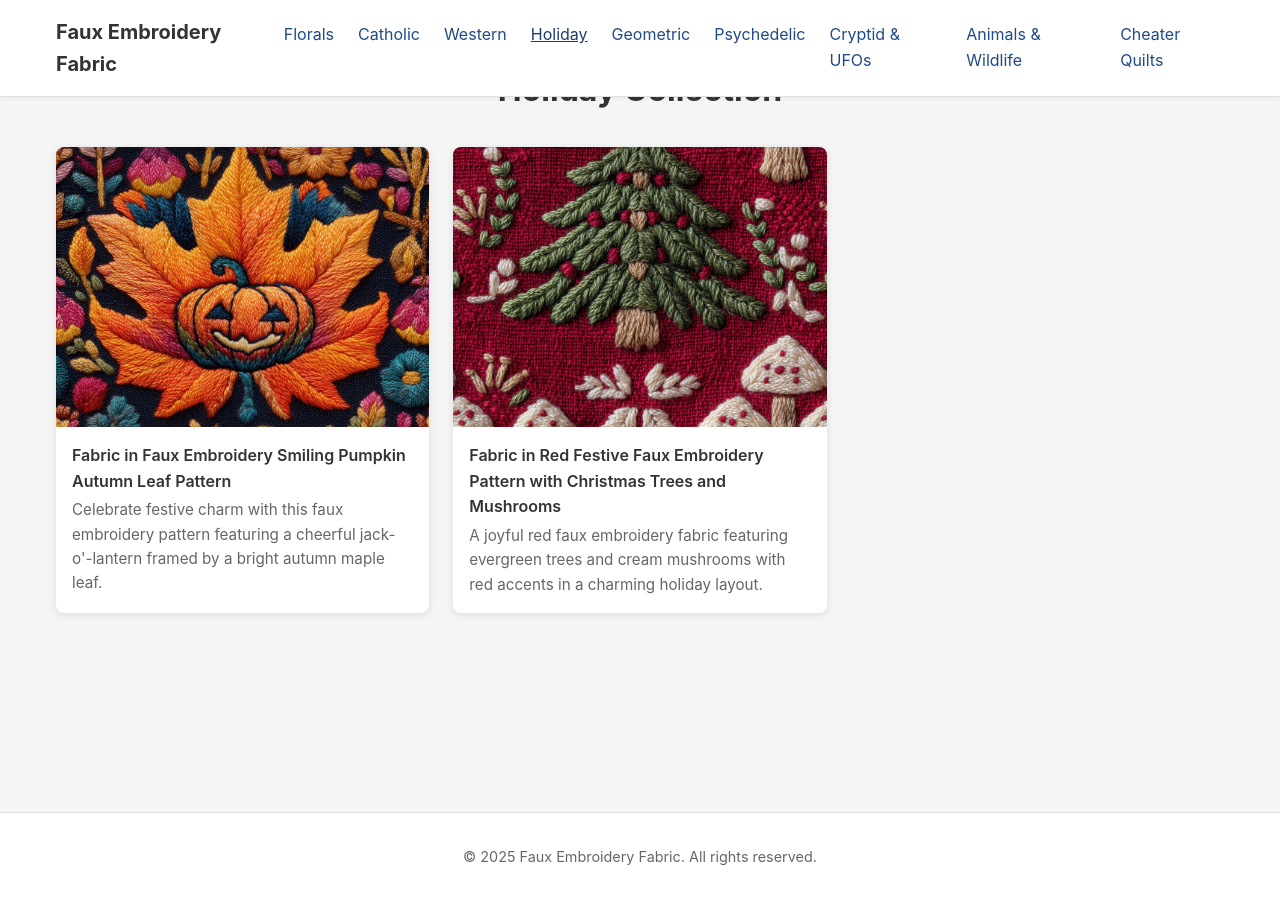
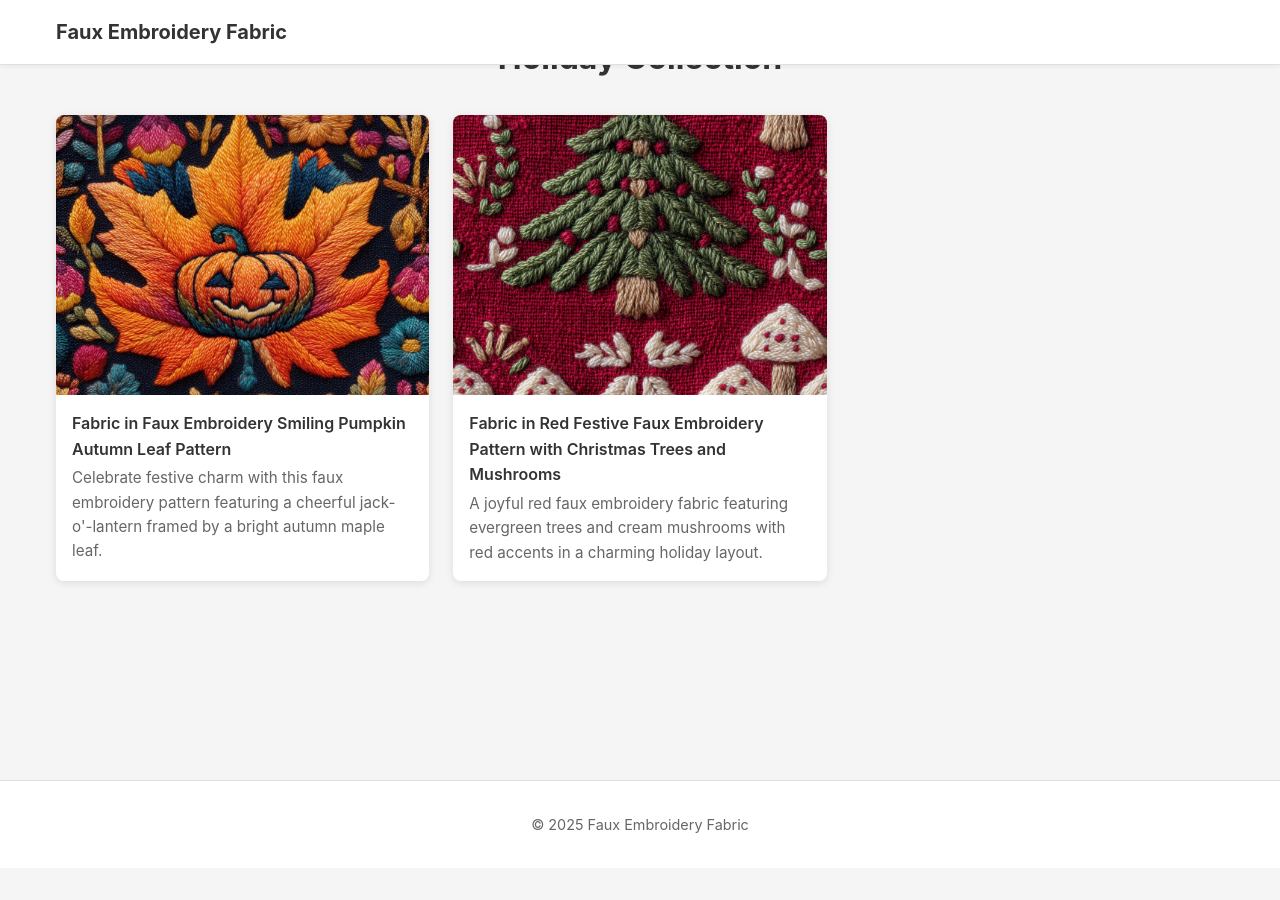
Before and after one commit to Nickpanek/fauxembroideryfabric, a Jekyll site: the page built from collections/holiday/index.html, in a window 1280 px wide and 900 px high, scrolled down 65 px. Built offline with Jekyll 4.4.1, drawn with Linux system fonts in a browser that asks for light colours; after the commit the page ends 933 px from its top, so only the background shows below that.

Commit message:
Update index.html

```diff
--- a/collections/holiday/index.html
+++ b/collections/holiday/index.html
@@ -1,55 +1,130 @@
 ---
+
+
 layout: null
+
+
 title: Holiday Collection
+
+
 permalink: /collections/holiday/
+
+
 ---
+
+
 <!DOCTYPE html>
+
+
 <html lang="en">
+
+
 <head>
+
+
   <meta charset="UTF-8">
-  <title>Holiday Faux-Embroidery Patterns | {{ site.title }}</title>
-  <meta name="description" content="Festive and seasonal faux-embroidery fabric designs for Christmas, Halloween, Easter, and more.">
+
+
+  <title>{{ page.title }} | {{ site.title }}</title>
+
+
+  <meta name="description" content="Holiday, festive, and seasonal faux embroidery fabric patterns.">
+
+
   <link rel="canonical" href="{{ page.url | absolute_url }}">
+
+
   <link rel="stylesheet" href="{{ '/assets/css/style.css' | relative_url }}">
+
+
 </head>
+
+
 <body>
+
+
   <header>
+
+
     <nav>
+
+
       <a href="{{ '/' | relative_url }}" class="logo">{{ site.title }}</a>
-      <div class="nav-links">
-        <a href="{{ '/collections/florals'   | relative_url }}">Florals</a>
-        <a href="{{ '/collections/catholic'  | relative_url }}">Catholic</a>
-        <a href="{{ '/collections/western'   | relative_url }}">Western</a>
-        <a href="{{ '/collections/holiday'   | relative_url }}" class="active">Holiday</a>
-        <a href="{{ '/collections/geometric' | relative_url }}">Geometric</a>
-        <a href="{{ '/collections/psychedelic'  | relative_url }}">Psychedelic</a>
-        <a href="{{ '/collections/cryptid-ufo'  | relative_url }}">Cryptid &amp; UFOs</a>
-        <a href="{{ '/collections/animals-wildlife' | relative_url }}">Animals &amp; Wildlife</a>
-        <a href="{{ '/collections/cheater-quilts'   | relative_url }}">Cheater Quilts</a>
-      </div>
+
+
     </nav>
+
+
   </header>
 
+
+
+
+
   <main>
+
+
     <h1 style="text-align:center;margin:2rem 0;">Holiday Collection</h1>
-    {% assign items = site.patterns | where: 'collection_slug', 'holiday' | sort: 'lastmod' | reverse %}
+
+
+    {% assign items = site.patterns | where: "collection_slug", "holiday" | sort: "lastmod" | reverse %}
+
+
     {% if items and items.size > 0 %}
+
+
     <div class="pattern-grid">
+
+
       {% for p in items %}
+
+
       <a href="{{ p.url | relative_url }}" class="pattern-card">
+
+
         <img src="{{ site.baseurl }}/assets/images/{{ p.thumb | default: p.image }}" alt="{{ p.title | escape }}" loading="lazy" width="300" height="300">
+
+
         <h3>{{ p.title }}</h3>
+
+
         <p>{{ p.description }}</p>
+
+
       </a>
+
+
       {% endfor %}
+
+
     </div>
+
+
     {% else %}
-      <p style="text-align:center;color:#666;">Holiday patterns coming soon.</p>
+
+
+      <p style="text-align:center;color:#666;">No holiday patterns yet.</p>
+
+
     {% endif %}
+
+
   </main>
 
+
+
+
+
   <footer>
-    <p>&copy; {{ site.time | date: '%Y' }} {{ site.title }}. All rights reserved.</p>
+
+
+    <p>&copy; {{ site.time | date: '%Y' }} {{ site.title }}</p>
+
+
   </footer>
+
+
 </body>
+
+
 </html>
```
Lines whose indentation alone changed are shown as unchanged.
